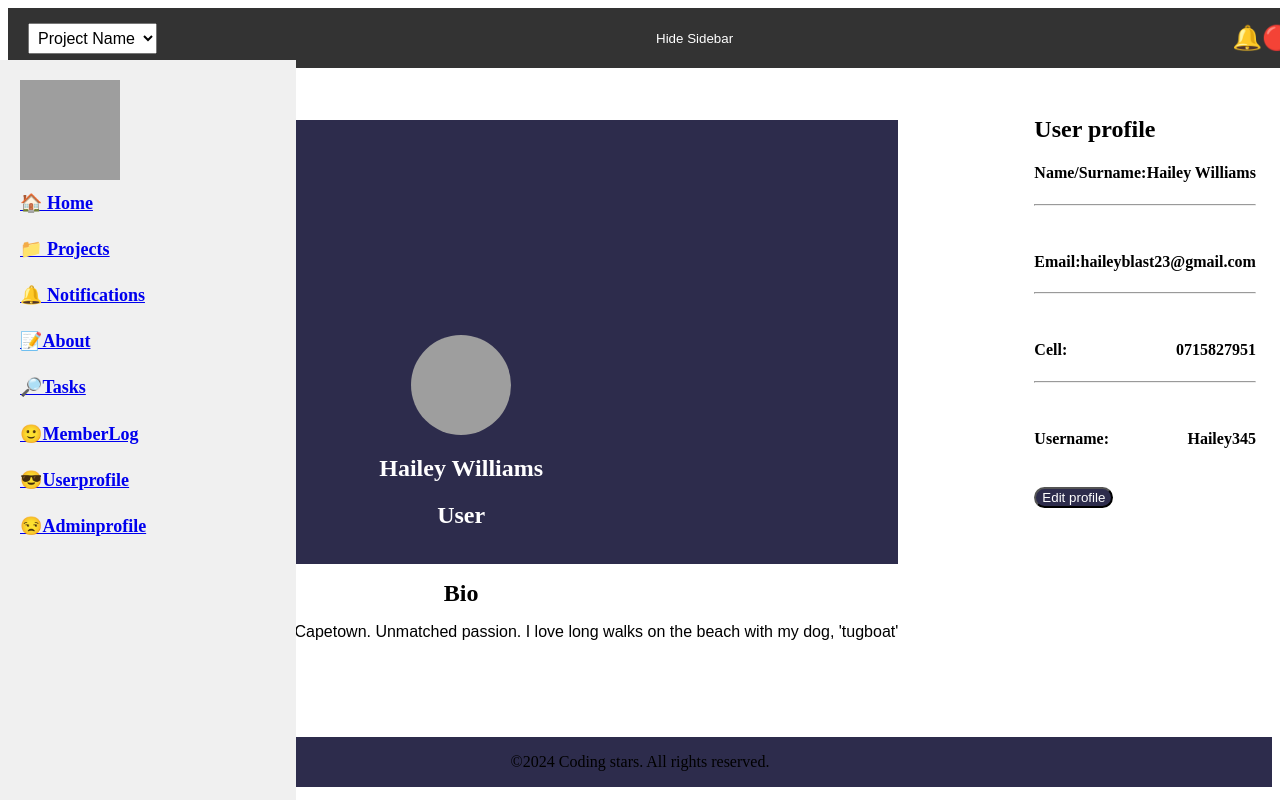
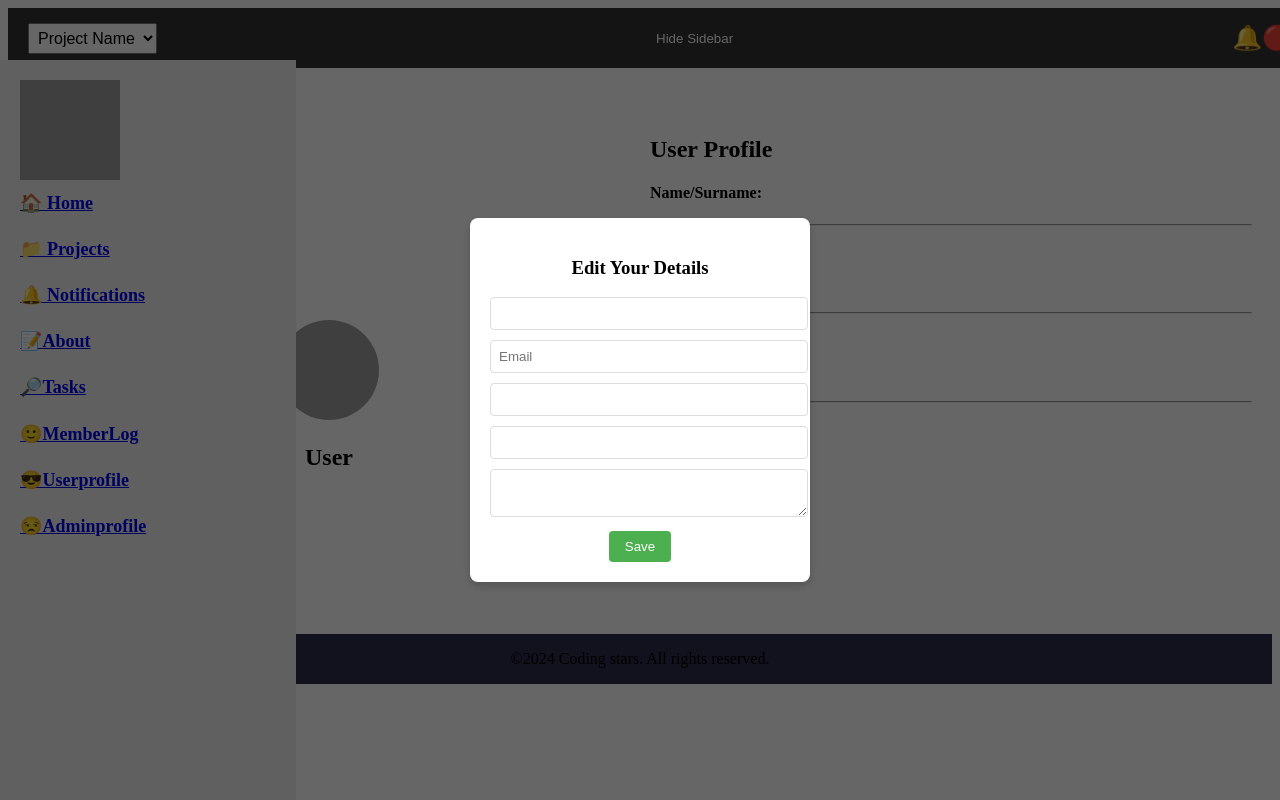
Before and after one commit to Sonwabiso1/task-management-app, a React (Create React App) app in the folder client/: page /userprofile in a window 1280 px wide. Both pictures are taken after a click on the button "Edit profile". Shown: the top 800 px of the page. Built offline with nearby package versions, Linux system fonts and the light colour scheme; grey boxes are pictures that could not be loaded.

Commit message:
userprofile changes

```diff
--- a/client/src/pages/User/userprofile.js
+++ b/client/src/pages/User/userprofile.js
@@ -1,42 +1,107 @@
-import React from 'react'
-import './../../styles/User/userprofile.css'
+import React, { useState } from 'react';
+import './../../styles/User/userprofile.css';
 
-export default function Userprofile(){
-    return(
-        <div id="profile-page">
+export default function UserProfile() {
+  // State for storing user details
+  const [user, setUser] = useState({
+    name: ' ',
+    email: ' ',
+    cell: ' ',
+    username: ' ',
+    bio: " ",
+  });
 
-        <div id="left-section">
+  const [showModal, setShowModal] = useState(false); // Controls modal visibility
+
+  // Toggle the modal display
+  const handleEditClick = () => {
+    setShowModal(true);
+  };
+
+  // Handle input changes in the modal
+  const handleChange = (e) => {
+    const { name, value } = e.target;
+    setUser((prevUser) => ({ ...prevUser, [name]: value }));
+  };
+
+  // Save the edited details and close the modal
+  const handleSave = () => {
+    setShowModal(false);
+  };
+
+  return (
+    <div id="profile-page">
+      <div id="left-section">
         <div id="profile-board">
-          <img src="https://encrypted-tbn0.gstatic.com/images?q=tbn:ANd9GcQLP2je-KiPK5IQa4SyN7GsR7NtyoyjmOnTQQ&s" alt="profile pic" id="profile-pic"/>
-          <h1>Hailey Williams</h1>
+          <img src="https://encrypted-tbn0.gstatic.com/images?q=tbn:ANd9GcQLP2je-KiPK5IQa4SyN7GsR7NtyoyjmOnTQQ&s" alt="profile pic" id="profile-pic" />
+          <h1>{user.name}</h1>
           <h2>User</h2>
         </div>
 
         <div id="bio-section">
           <h1>Bio</h1>
-          <p>
-            A very passionate developer based in Capetown. Unmatched passion.
-            I love long walks on the beach with my dog, 'tugboat'
-          </p>
+          <p>{user.bio}</p>
         </div>
+      </div>
 
+      <div id="right-section">
+        <h1>User Profile</h1>
+        <h4>Name/Surname: <span className="details">{user.name}</span></h4>
+        <hr />
+        <br />
+        <h4>Email: <span className="details">{user.email}</span></h4>
+        <hr />
+        <br />
+        <h4>Cell: <span className="details">{user.cell}</span></h4>
+        <hr />
+        <br />
+        <h4>Username: <span className="details">{user.username}</span></h4>
+        <br />
+        <button id="edit-profile" onClick={handleEditClick}>Edit profile</button>
+      </div>
+
+      {showModal && (
+        <div className="modal">
+          <div className="modal-content">
+            <h3>Edit Your Details</h3>
+            <input
+              type="text"
+              name="name"
+              placeholder="Name"
+              value={user.name}
+              onChange={handleChange}
+            />
+            <input
+              type="email"
+              name="email"
+              placeholder="Email"
+              value={user.email}
+              onChange={handleChange}
+            />
+            <input
+              type="text"
+              name="cell"
+              placeholder="Cell"
+              value={user.cell}
+              onChange={handleChange}
+            />
+            <input
+              type="text"
+              name="username"
+              placeholder="Username"
+              value={user.username}
+              onChange={handleChange}
+            />
+            <textarea
+              name="bio"
+              placeholder="Bio"
+              value={user.bio}
+              onChange={handleChange}
+            />
+            <button onClick={handleSave}>Save</button>
+          </div>
         </div>
-
-        <div id="right-section">
-            <h1>User profile</h1>
-            <h4>Name/Surname:<span class="details">Hailey Williams</span></h4>
-            <hr/>
-            <br/>
-            <h4>Email: <span class="details">haileyblast23@gmail.com</span></h4>
-            <hr/>
-            <br/>
-            <h4>Cell:<span class="details">0715827951</span></h4>
-            <hr/>
-            <br/>
-            <h4>Username: <span class="details">Hailey345</span></h4>
-            <br/>
-            <button id="edit-profile">Edit profile</button>
-        </div>
-        </div>
-    )
+      )}
+    </div>
+  );
 }
--- a/client/src/styles/User/userprofile.css
+++ b/client/src/styles/User/userprofile.css
@@ -1,44 +1,68 @@
-#profile-board{
-    text-align: center;
-    background-color: #2D2C4C;
-    color: #fff;
-    margin-right: 120px;
-    margin-top: 20px;
-    padding: 15px;
+/* UserProfile CSS */
+
+#profile-page {
+    display: flex;
+    gap: 20px;
+    padding: 20px;
   }
 
-#profile-page{
-    display: flex;
-    flex-direction: row;
-    flex-wrap: wrap;
-    justify-content: space-evenly;
+  #left-section, #right-section {
+    width: 50%;
   }
 
-.details{
-    float: right;
-}
-
-#bio-section p{
-    display: flex;
-    flex-wrap: wrap;
-    margin-right: 120px;
-    font-family: sans-serif;
+  #profile-board {
     text-align: center;
   }
 
-#bio-section h1{
-    margin-right: 120px;
+  #profile-pic {
+    width: 100px;
+    height: 100px;
+    border-radius: 50%;
+  }
+
+  .details {
+    font-weight: bold;
+  }
+
+  /* Modal styling */
+  .modal {
+    position: fixed;
+    top: 0;
+    left: 0;
+    width: 100%;
+    height: 100%;
+    background: rgba(0, 0, 0, 0.6);
+    display: flex;
+    align-items: center;
+    justify-content: center;
+  }
+
+  .modal-content {
+    background: #fff;
+    padding: 20px;
+    border-radius: 8px;
+    width: 300px;
+    box-shadow: 0 4px 8px rgba(0, 0, 0, 0.2);
     text-align: center;
   }
 
-#edit-profile{
-    margin: 0 auto;
-    background-color: #2D2C4C;
-    border-radius: 40px;
+  .modal-content input, .modal-content textarea {
+    width: 100%;
+    margin-bottom: 10px;
+    padding: 8px;
+    border: 1px solid #ddd;
+    border-radius: 4px;
   }
 
-#profile-pic{
-    border-radius: 100%;
-    width: 100px;
-    height: 100px;
+  .modal-content button {
+    padding: 8px 16px;
+    background-color: #4CAF50;
+    color: white;
+    border: none;
+    border-radius: 4px;
+    cursor: pointer;
   }
+
+  .modal-content button:hover {
+    background-color: #45a049;
+  }
```
Lines whose indentation alone changed are shown as unchanged.
